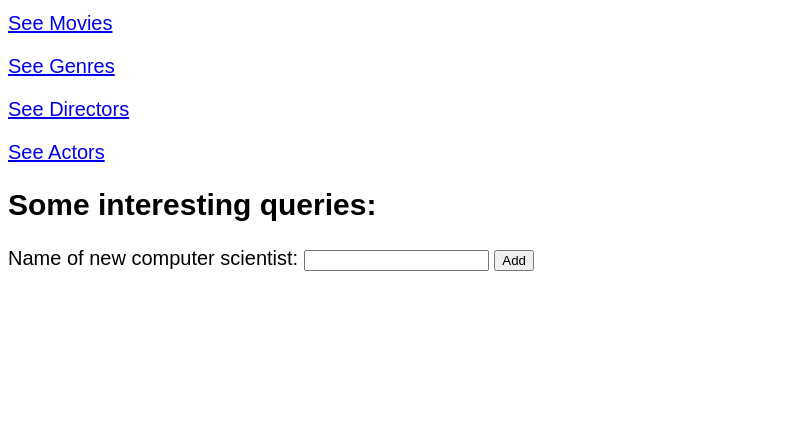
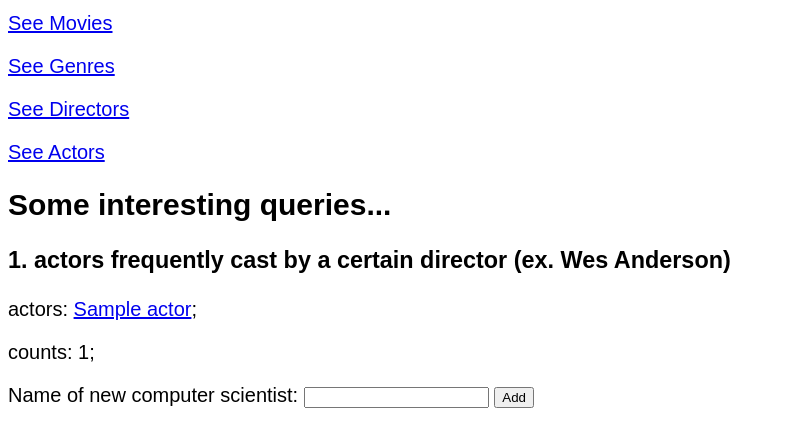
Before and after one commit to helenjin/databases_proj_group27, a Flask app: template templates/index.html in a window 1280 px wide. Shown: the part 141-588 px from the top of the page, without its empty margins (0-785 px from the left). Run offline with Flask 2, Linux system fonts and the light colour scheme; the template is opened without the code that fills it: most values are stand-ins (such as "Sample title", 1, 10 or a date in 2020); parts of the project's set-up code (start-up, migrations or seed data) failed here and were passed over.

Commit message:
added query1

```diff
--- a/templates/index.html
+++ b/templates/index.html
@@ -37,7 +37,48 @@
 <p><a href="directors">See Directors</a></p>
 <p><a href="actors">See Actors</a></p>
 
-<h2>Some interesting queries:</h2>
+<h2>Some interesting queries...</h2>
+
+<!--
+<div id="query1">1. actors frequently cast by a certain director (ex. wes anderson) </div>
+
+<script>
+var x ="table", i;
+for (i=1; i<=6; i++) {
+  x = x + "<h" + i + ">Heading " + i + "</h" + i + ">";
+}
+document.getElementById("query1").innerHTML = x;
+</script>
+-->
+<h3> 1. actors frequently cast by a certain director (ex. Wes Anderson) </h3>
+<p> actors:
+	{% for actor in actors_1: %}
+		{% set link = '/actors/' + actor %}
+		{% set link = link.replace(" ", "%20") %}
+		<a href={{link}}>{{actor}}</a>;
+	{% endfor %}
+</p>
+<p> counts:
+	{% for count in counts_1: %}
+		{{count}};
+	{% endfor %}
+</p>
+<!--
+<table>
+	<tr>
+		<th>Actor</th>
+		<th>Count</th>
+	</tr>
+</table>
+-->
+<!--
+	{% for actor in actors_1: %}
+	{% set link = '/actors/' + actor %}
+	{% set link = link.replace(" ", "%20") %}
+	<tr><a href={{link}}>{{actor}}</a></tr>
+	{% endfor %}
+-->
+
 
 
 
```
